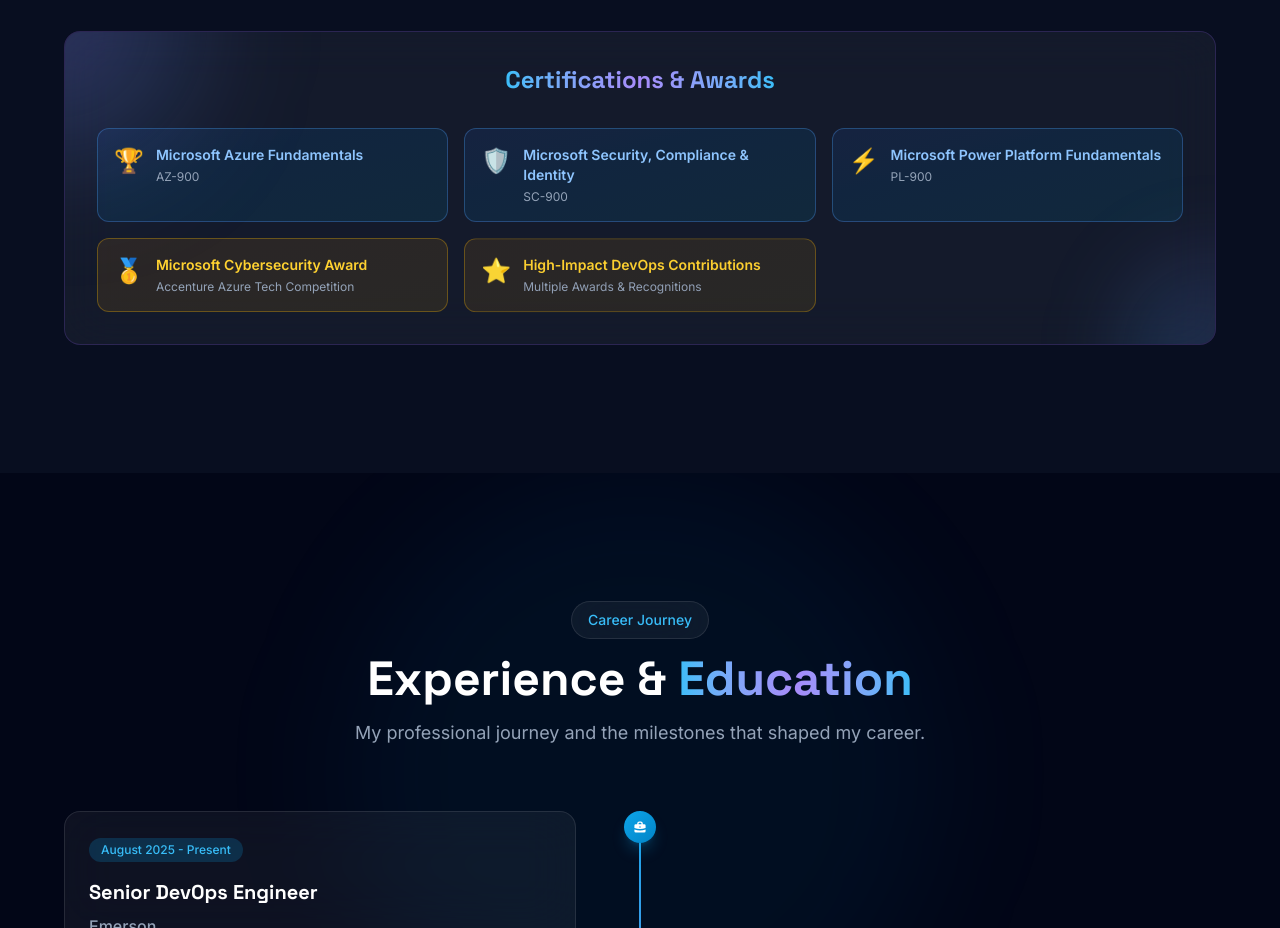
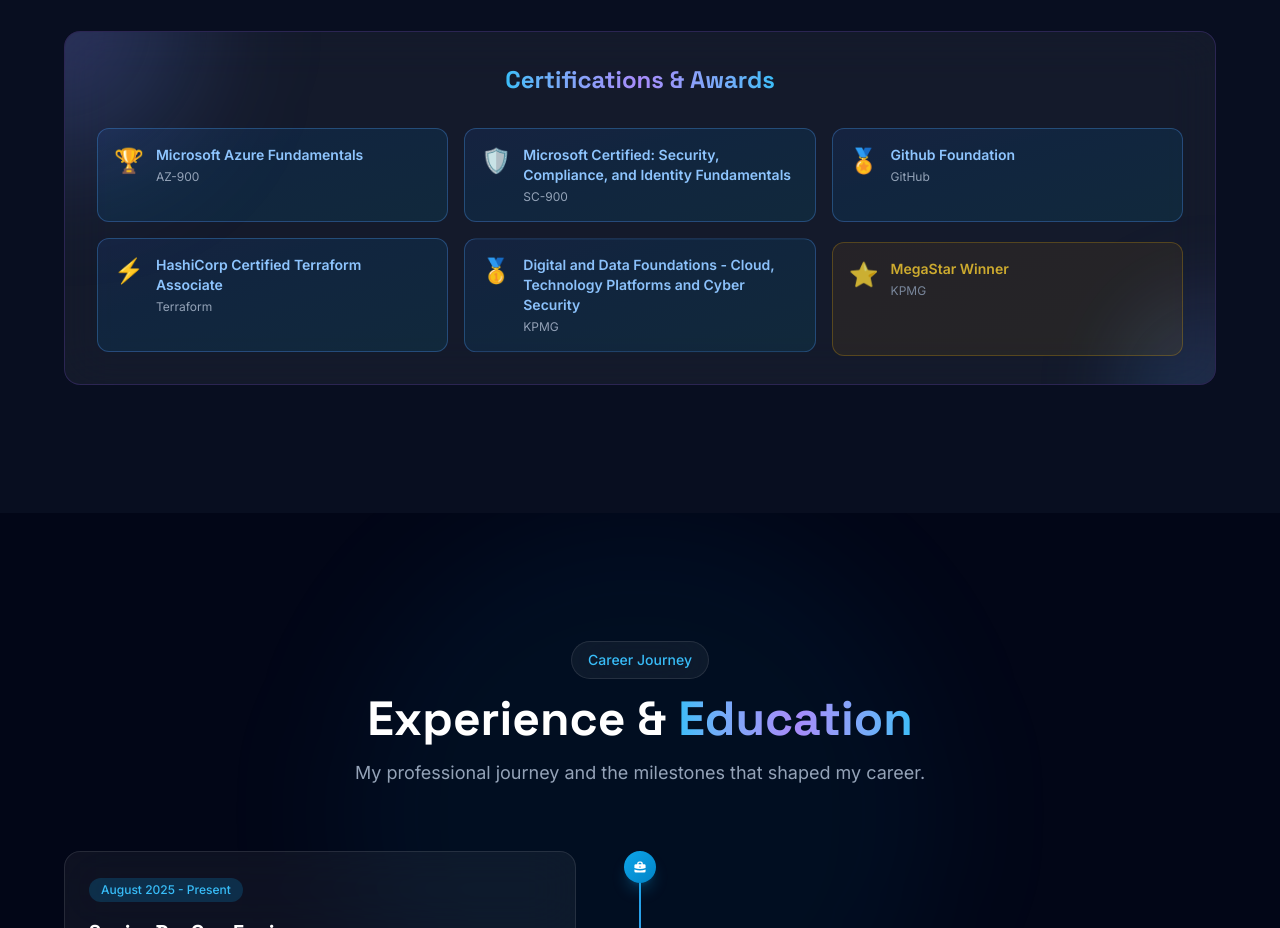
Before and after one commit to tejascs57/tejas-portfolio, a React (Vite) app: page / in a window 1280 px wide. Shown: the part 5040-5968 px from the top of the page. Built offline with nearby package versions, Linux system fonts and the light colour scheme.

Commit message:
Updated Skills.jsx with tejas info

```diff
--- a/src/components/Skills.jsx
+++ b/src/components/Skills.jsx
@@ -337,26 +337,32 @@ const Skills = ({ setCursorVariant }) => {
                     icon: '🏆'
                   },
                   {
-                    name: 'Microsoft Security, Compliance & Identity',
+                    name: 'Microsoft Certified: Security, Compliance, and Identity Fundamentals',
                     code: 'SC-900',
                     type: 'cert',
                     icon: '🛡️'
                   },
                   {
-                    name: 'Microsoft Power Platform Fundamentals',
-                    code: 'PL-900',
+                    name: 'Github Foundation',
+                    code: 'GitHub',
+                    type: 'cert',
+                    icon: '🏅'
+                  },
+                  {
+                    name: 'HashiCorp Certified Terraform Associate',
+                    code: 'Terraform',
                     type: 'cert',
                     icon: '⚡'
                   },
                   {
-                    name: 'Microsoft Cybersecurity Award',
-                    code: 'Accenture Azure Tech Competition',
-                    type: 'award',
+                    name: 'Digital and Data Foundations - Cloud, Technology Platforms and Cyber Security',
+                    code: 'KPMG',
+                    type: 'cert',
                     icon: '🥇'
                   },
                   {
-                    name: 'High-Impact DevOps Contributions',
-                    code: 'Multiple Awards & Recognitions',
+                    name: 'MegaStar Winner',
+                    code: 'KPMG',
                     type: 'award',
                     icon: '⭐'
                   },
```
